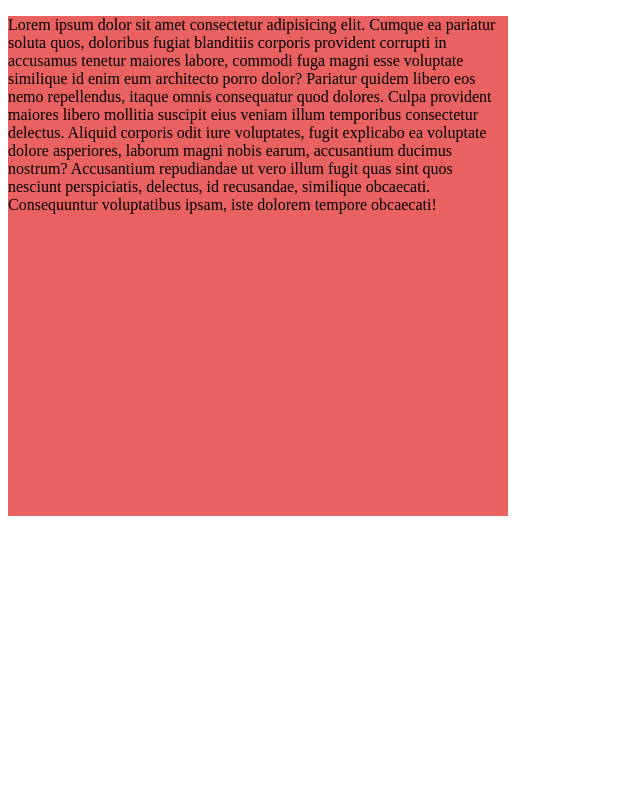
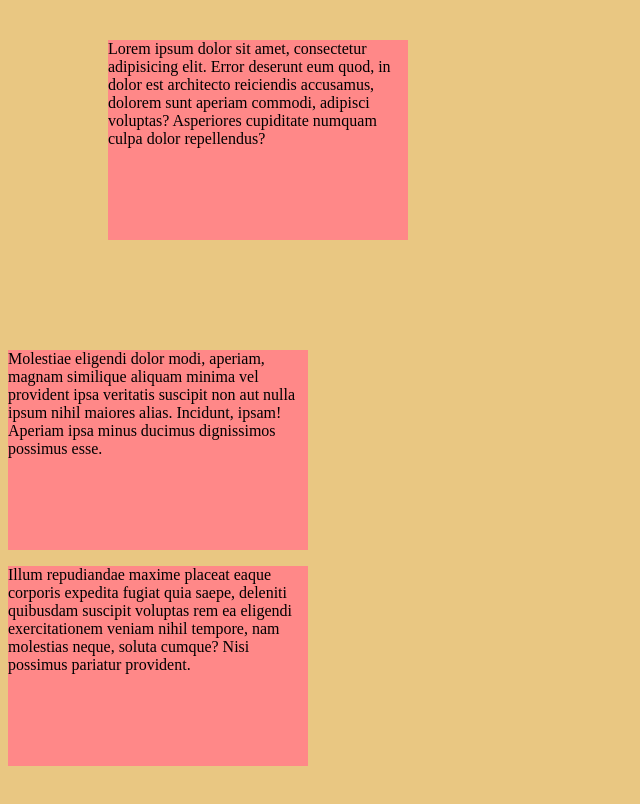
Before and after one commit to biigii/may2024project6, a plain HTML site: page index.html in a window 1280 px wide. Shown: the whole page, without its empty margins (0-640 px from the left). Drawn offline with Linux system fonts and the light colour scheme.

Commit message:
box model - margin

```diff
--- a/assets/css/main.css
+++ b/assets/css/main.css
@@ -11,23 +11,26 @@ body {
   height: 100%;
 }
 
-.box {
-  background-color: #ea6161;
-  /* max-width: 700px; */
-  /* min-width: 500px; */
-  width: 500px;
-  height: 500px;
-  /* padding: 50px; */
-  /* top right bottom and left */
-  /*  margin and padding they go clockwise starting from top */
-  /* padding: 50px 50px 50px 50px; */
-  /* padding: 100px 10px 50px 80px; */
-  /* padding: 30px 30px 30px 30px; */
-  /* padding: 30px */
-  /* padding: 25px 40px 25px 40px; */
-  /* padding: 25px 40px; */
-  /* padding-top: 35px;
-  padding-left: 45px;
-  padding-bottom: 20px;
-  padding-left: 10px; */
+body {
+    background-color: #e9c782;
 }
+
+.box-1,
+.box-2,
+.box-3 {
+    width: 300px;
+    height: 200px;
+    background-color: #f88;
+}
+
+.box-1 {
+    /* margin: 80px; */
+    /* top right bottom and left */
+    /* margin: 80px 80px 80px 80px; */
+    /* margin: 10px 30px 10px 30px; */
+    /* margin: 10px 30px; */
+    margin-top: 40px;
+    margin-right: 80px;
+    margin-bottom: 110px;
+    margin-left: 100px;
+}
--- a/index.html
+++ b/index.html
@@ -8,9 +8,16 @@
   </head>
   <body>
 
-    <div class="box">
-        <p>Lorem ipsum dolor sit amet consectetur adipisicing elit. Cumque ea pariatur soluta quos, doloribus fugiat blanditiis corporis provident corrupti in accusamus tenetur maiores labore, commodi fuga magni esse voluptate similique id enim eum architecto porro dolor? Pariatur quidem libero eos nemo repellendus, itaque omnis consequatur quod dolores. Culpa provident maiores libero mollitia suscipit eius veniam illum temporibus consectetur delectus. Aliquid corporis odit iure voluptates, fugit explicabo ea voluptate dolore asperiores, laborum magni nobis earum, accusantium ducimus nostrum? Accusantium repudiandae ut vero illum fugit quas sint quos nesciunt perspiciatis, delectus, id recusandae, similique obcaecati. Consequuntur voluptatibus ipsam, iste dolorem tempore obcaecati!</p>
-    </div>
+    <!-- .box-$*3>p>lorem -->
+     <div class="box-1">
+        <p>Lorem ipsum dolor sit amet, consectetur adipisicing elit. Error deserunt eum quod, in dolor est architecto reiciendis accusamus, dolorem sunt aperiam commodi, adipisci voluptas? Asperiores cupiditate numquam culpa dolor repellendus?</p>
+     </div>
+     <div class="box-2">
+        <p>Molestiae eligendi dolor modi, aperiam, magnam similique aliquam minima vel provident ipsa veritatis suscipit non aut nulla ipsum nihil maiores alias. Incidunt, ipsam! Aperiam ipsa minus ducimus dignissimos possimus esse.</p>
+     </div>
+     <div class="box-3">
+        <p>Illum repudiandae maxime placeat eaque corporis expedita fugiat quia saepe, deleniti quibusdam suscipit voluptas rem ea eligendi exercitationem veniam nihil tempore, nam molestias neque, soluta cumque? Nisi possimus pariatur provident.</p>
+     </div>
 
   </body>
 </html>
```
